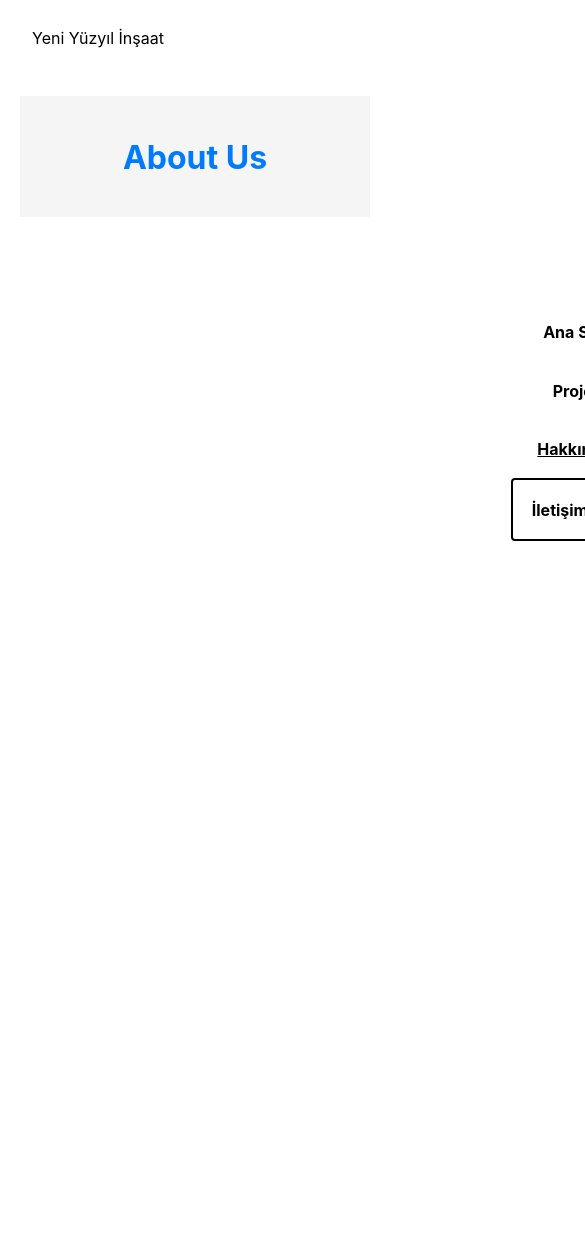
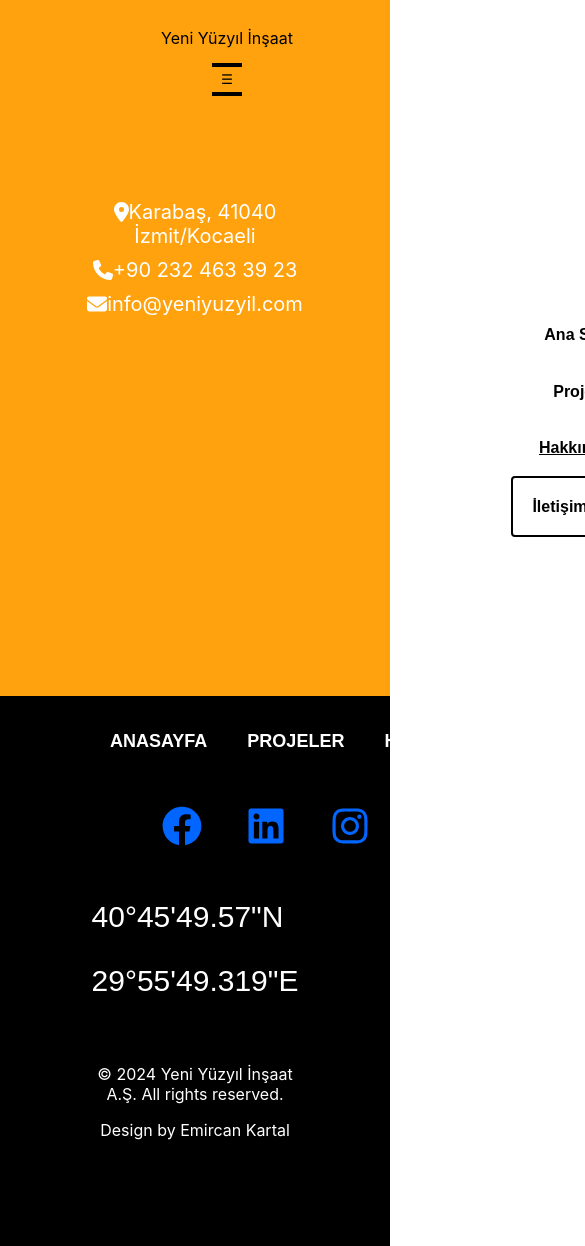
Before and after one commit to EmircanKartal/Contruction-Company-Website, a React (Create React App) app: page /about in a window 390 px wide. Shown: the top 1246 px of the page, 585 px wide, since content can reach past the window. Before the commit the page ends 844 px from the top, so only its background shows below. Built offline with nearby package versions, Linux system fonts and the light colour scheme.

Commit message:
turunculaşmak ve bazı ani kararlar

```diff
--- a/src/components/About/About.module.css
+++ b/src/components/About/About.module.css
@@ -1,12 +1,22 @@
 /* About.module.css */
 .about {
-    margin: 20px;
-    padding: 20px;
-    text-align: center;
-    background: #f5f5f5; /* Example background color for the home page */
-  }
+  margin: 0;
+  padding: 0;
+  min-height: 100vh;
+  background: #ffa20d;
+  text-align: center;
+}
 
-  .about h1 {
-    color: #007bff;
-    margin-bottom: 20px;
-  }
+.footerInfo {
+  display: flex;
+  flex-direction: column;
+  font-size: 20px;
+  padding: 180px 60px;
+  flex-basis: 100%; /* Full width on smaller screens */
+}
+
+.footerInfo a, .footerInfo p {
+  color: white;
+  text-decoration: none;
+  margin-bottom: 10px;
+}
--- a/src/components/About/About.tsx
+++ b/src/components/About/About.tsx
@@ -1,11 +1,31 @@
 import React from "react";
 import styles from "./About.module.css";
+import { FontAwesomeIcon } from "@fortawesome/react-fontawesome";
+import {
+  faMapMarkerAlt,
+  faPhone,
+  faEnvelope,
+} from "@fortawesome/free-solid-svg-icons";
+import Footer from "../Footer/Footer";
 
 const About = () => {
   return (
     <div className={styles.about}>
-      <h1>About Us</h1>
-      {/* About content would go here */}
+      <div className={styles.footerInfo}>
+        <p>
+          <FontAwesomeIcon icon={faMapMarkerAlt} />
+          Karabaş, 41040 İzmit/Kocaeli
+        </p>
+        <a href="tel:+902324633923">
+          <FontAwesomeIcon icon={faPhone} />
+          +90 232 463 39 23
+        </a>
+        <a href="mailto:info@notmimarlik.com">
+          <FontAwesomeIcon icon={faEnvelope} />
+          info@yeniyuzyil.com
+        </a>
+      </div>
+      <Footer />
     </div>
   );
 };
--- a/src/components/Footer/Footer.module.css
+++ b/src/components/Footer/Footer.module.css
@@ -12,51 +12,61 @@
   display: flex;
   width: 100%;
   justify-content: space-between;
+  flex-wrap: wrap; /* Allow items to wrap on smaller screens */
 }
 
 .footerLinks {
   display: flex;
-  flex-direction: row; /* Ensures the links are in a horizontal line */
-  align-items: center; /* Centers the links vertically */
-  justify-content: space-around; /* Distributes space evenly around the links */
+  margin-top: -90px;
+  flex-direction: row;
+  align-items: center;
+  justify-content: space-around;
+  flex-basis: 200%; /* Full width on smaller screens */
 }
 
 .footerLinks a {
   text-decoration: none;
-  margin: 10px 20px; /* Increases space between links */
+  margin: 10px 20px;
   color: white;
-  font-family: 'Montserrat', sans-serif; /* Sets the font family to Montserrat */
-  font-size: 18px; /* Increases the font size */
-  font-weight: bold; /* Makes the font weight bold */
+  font-family: 'Montserrat', sans-serif;
+  font-size: 18px;
+  font-weight: bold;
 }
 
-.footerInfo {
-  display: flex;
-  flex-direction: column;
-  font-size: 20px;
-  padding: 0px 60px;
-  margin-right: 100px;
-  align-items: flex-start; /* Aligns info to the left */
-}
 
-.footerInfo a, .footerInfo p {
-  color: white;
-  text-decoration: none;
-  margin-bottom: 5px;
+.icon {
+  margin-right: 10px; /* Space between icon and text */
 }
 
 .coordinates {
   font-family: 'Montserrat', sans-serif;
   font-size: 30px;
   color: white;
-  text-align: left; /* Aligns coordinates text to the left */
+  margin-top: 20px;
+  text-align: left;
+  flex-basis: 100%; /* Full width on smaller screens */
+}
+
+.socialIcons {
+  display: flex;
+  justify-content: center;
+  margin: 0 50px;
+  flex-basis: 100%; /* Full width on smaller screens */
+}
+
+.socialIcons a {
+  margin: 0 22px;
+  color: #0066ff;
+  margin-top: 20px;
 }
 
 .footerCopyright {
   text-align: center;
   margin-top: 20px;
+  flex-basis: 100%; /* Full width on smaller screens */
 }
+
 .footerCopyright p a {
-  color: #fff; /* Set text color to white */
-  text-decoration: none; /* Remove underline */
+  color: #fff;
+  text-decoration: none;
 }
--- a/src/components/Footer/Footer.tsx
+++ b/src/components/Footer/Footer.tsx
@@ -1,12 +1,6 @@
 import React from "react";
 import styles from "./Footer.module.css";
-import { FontAwesomeIcon } from "@fortawesome/react-fontawesome";
-import {
-  faMapMarkerAlt,
-  faPhone,
-  faEnvelope,
-  faMap,
-} from "@fortawesome/free-solid-svg-icons";
+
 import { FaFacebook, FaLinkedin, FaInstagram } from "react-icons/fa";
 
 const Footer = () => {
@@ -21,35 +15,21 @@
         </div>
 
         <div className={styles.socialIcons}>
-          <a href="https://www.facebook.com">
-            <FaFacebook />
+          <a href="https://www.facebook.com" style={{ color: "#0066ff" }}>
+            <FaFacebook size={40} />
           </a>
-          <a href="https://www.linkedin.com">
-            <FaLinkedin />
+          <a href="https://www.linkedin.com" style={{ color: "#0066ff" }}>
+            <FaLinkedin size={40} />
           </a>
-          <a href="https://www.linkedin.com">
-            <FaInstagram />
+          <a href="https://www.instagram.com" style={{ color: "#0066ff" }}>
+            <FaInstagram size={40} />
           </a>
         </div>
-
-        <div className={styles.footerInfo}>
-          <p>
-            <FontAwesomeIcon icon={faMapMarkerAlt} /> Karabaş, 41040
-            İzmit/Kocaeli
-          </p>
-          <a href="tel:+902324633923">
-            <FontAwesomeIcon icon={faPhone} /> +90 232 463 39 23
-          </a>
-          <a href="mailto:info@notmimarlik.com">
-            <FontAwesomeIcon icon={faEnvelope} /> info@yeniyuzyil.com
-          </a>
-          <div className={styles.coordinates}>
-            <p>40°45'49.57"N</p>
-            <p>29°55'49.31"E</p>
-          </div>
-        </div>
       </div>
-
+      <div className={styles.coordinates}>
+        <p>40°45'49.57"N</p>
+        <p>29°55'49.319"E</p>
+      </div>
       <div className={styles.footerCopyright}>
         <p>© 2024 Yeni Yüzyıl İnşaat A.Ş. All rights reserved.</p>
         <p>
--- a/src/components/Home/Home.module.css
+++ b/src/components/Home/Home.module.css
@@ -2,7 +2,7 @@
   margin: 0;
   padding: 0;
   min-height: 100vh;
-  background: #ffffff;
+  background: #ffa20d;
   text-align: center;
 }
 
@@ -26,11 +26,11 @@
 }
 
 .statItem {
-  background: #f8f9fa;
-  border: 1px solid #dee2e6;
+  background: #000000;
+  border: 1px solid #0080ff;
   padding: 20px;
   border-radius: 10px;
-  box-shadow: 0 4px 8px rgba(0, 0, 0, 0.1);
+  box-shadow: 0 4px 8px rgba(255, 0, 0, 0.1);
 }
 
 .statNumber {
--- a/src/components/Navbar/Navbar.module.css
+++ b/src/components/Navbar/Navbar.module.css
@@ -4,8 +4,8 @@
   justify-content: space-between;
   align-items: center;
   padding: 1.76rem 2rem;
-  background-color: #fffffff5;
-  transition: top 0.3s ease-out;
+  background-color: #ffffff00;
+  transition: top 1.3s ease-out;
   position: fixed;
   width: 100%;
   top: 0;
@@ -22,6 +22,7 @@
   text-decoration: none;
   padding: 0.5rem 1rem;
   font-weight: bold;
+  font-family: 'Montserrat', sans-serif;
   font-size: 1rem;
   margin-right: 6px;
   margin-left: 2px;
@@ -29,7 +30,7 @@
 
 .navLink:hover,
 .navLink:focus {
-  color: #007bff;
+  color: #05fcef;
 }
 
 .active {
@@ -46,11 +47,13 @@
   background-color: transparent;
   border: none;
   padding: 10px;
+  margin: 0 auto; /* Center the hamburger icon when displayed */
+
 }
 
 /* White hamburger */
 .hamburger.white {
-  box-shadow: 0 0 0 2px #ffffff;
+  box-shadow: 0 0 0 2px #ffffff5c;
 }
 
 /* Black hamburger */
@@ -74,7 +77,7 @@
 .hamburger.white::before,
 .hamburger.white::after,
 .hamburger.white span {
-  background-color: #ffffff; /* White color */
+  background-color: #ffffff52; /* White color */
 }
 
 .hidden {
@@ -99,11 +102,12 @@
 /* Responsive adjustments for smaller screens */
 @media (max-width: 855px) {
   .navbar {
-    position: relative;
+    flex-direction: column; /* Stack logo and hamburger vertically */
   }
 
   .hamburger {
-    display: block;  /* Show hamburger icon */
+    display: block; /* Show hamburger icon */
+    position: static; /* Let it flow in the document */
   }
 
   .navLinks {
```
